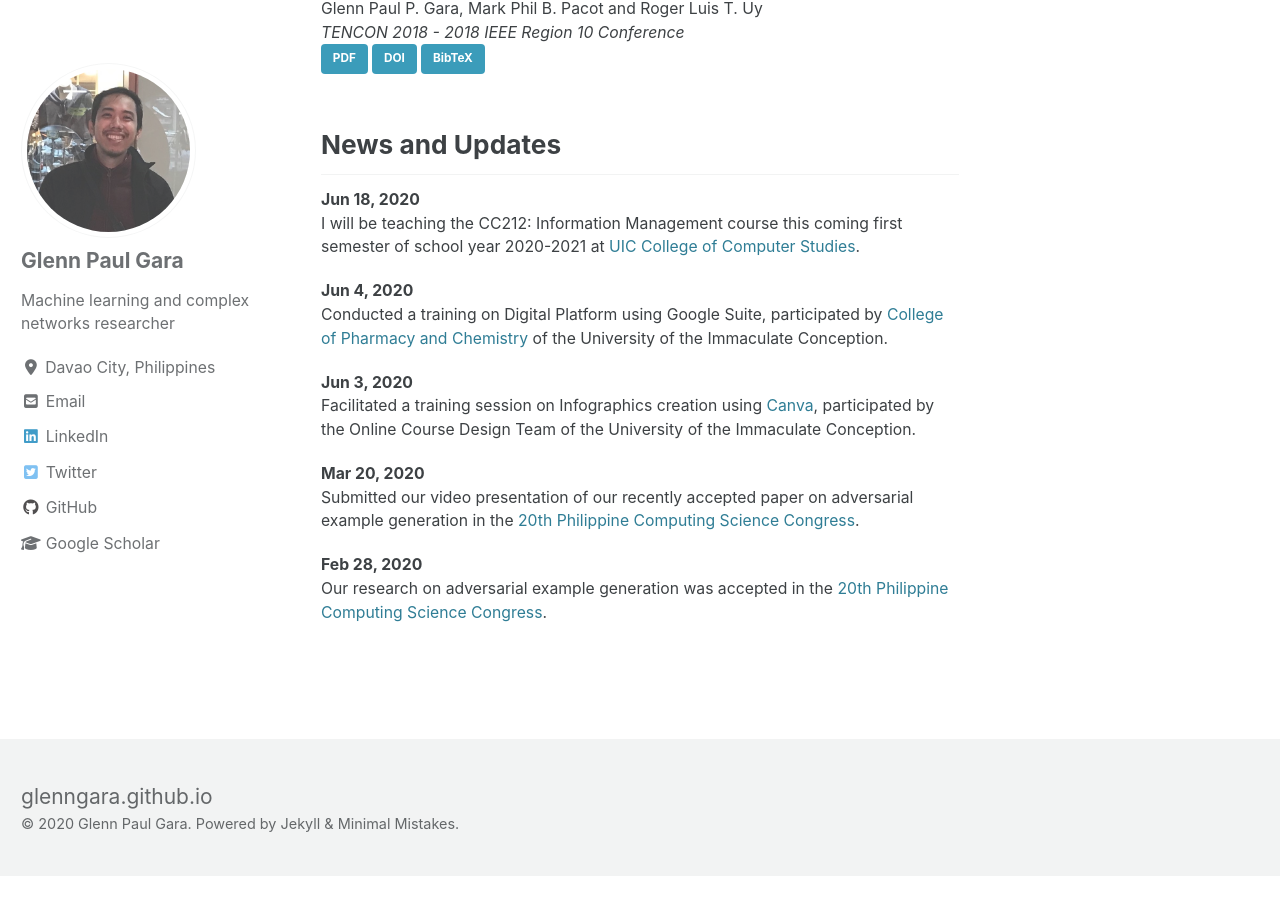
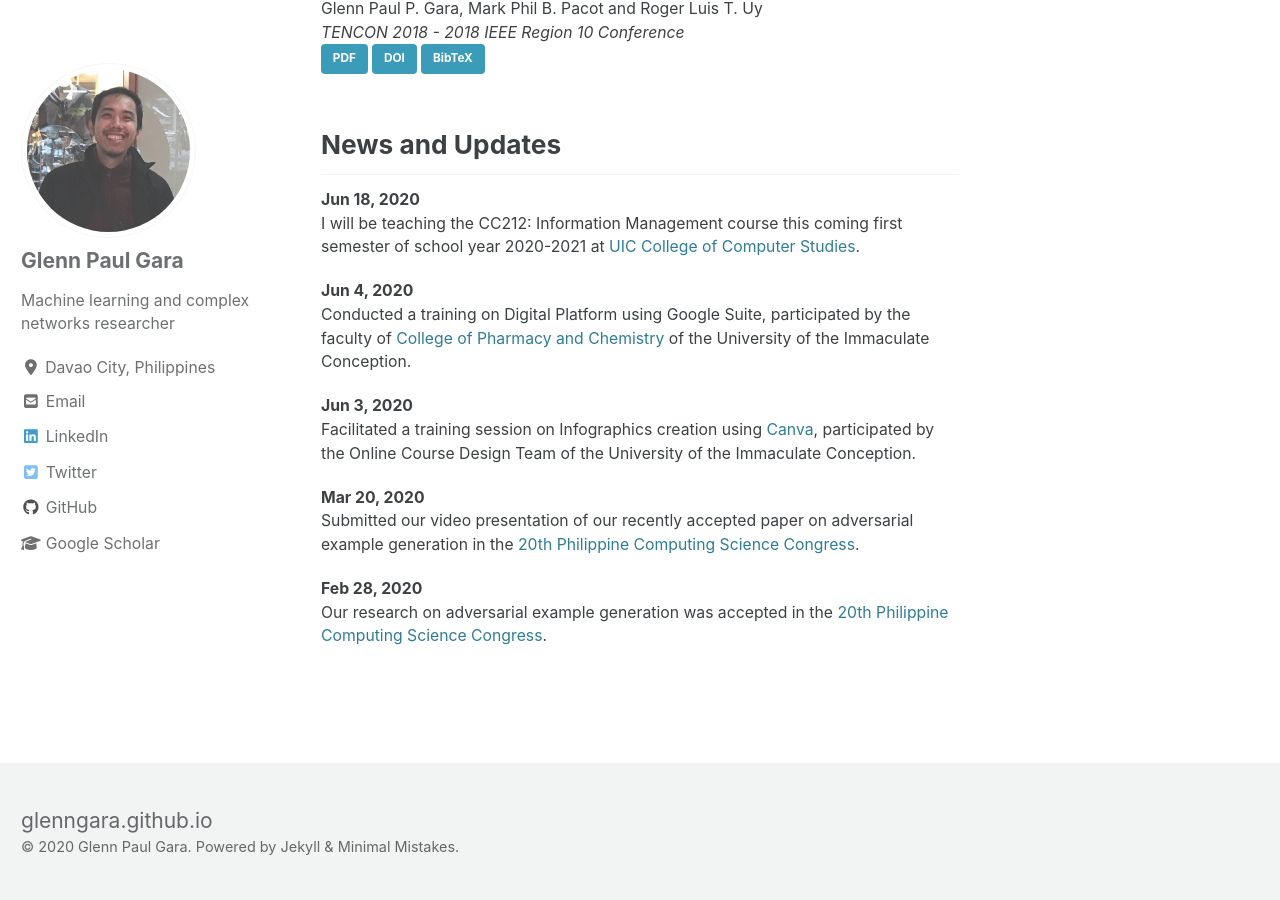
Before and after one commit to glenngara/glenngara.github.io, a Jekyll site: the page built from _pages/home.md, in a window 1280 px wide and 900 px high, scrolled down 936 px. Built offline with Jekyll 4.4.1, drawn with Linux system fonts in a browser that asks for light colours; cached includes are drawn as plain includes; nearby versions of some CDN libraries; before the commit the page ends 1812 px from its top, so only the background shows below that.

Commit message:
Edited the news and updates section

```diff
--- a/_pages/home.md
+++ b/_pages/home.md
@@ -39,7 +39,7 @@ News and Updates
 I will be teaching the CC212: Information Management course this coming first semester of school year 2020-2021 at [UIC College of Computer Studies](https://www.uic.edu.ph/ite/).
 
 **Jun 4, 2020**
-Conducted a training on Digital Platform using Google Suite, participated by [College of Pharmacy and Chemistry](https://www.uic.edu.ph/pharmchem/) of the University of the Immaculate Conception.
+Conducted a training on Digital Platform using Google Suite, participated by the faculty of [College of Pharmacy and Chemistry](https://www.uic.edu.ph/pharmchem/) of the University of the Immaculate Conception.
 
 **Jun 3, 2020**
 Facilitated a training session on Infographics creation using [Canva](http://canva.com), participated by the Online Course Design Team of the University of the Immaculate Conception.
```
